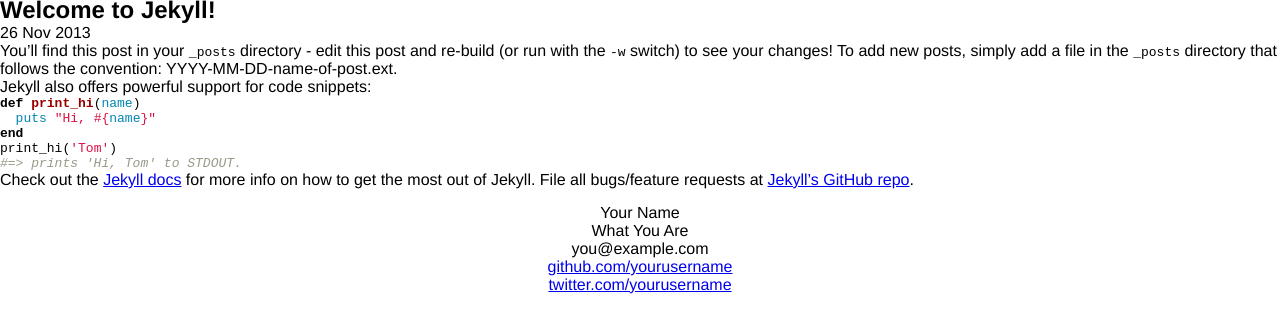
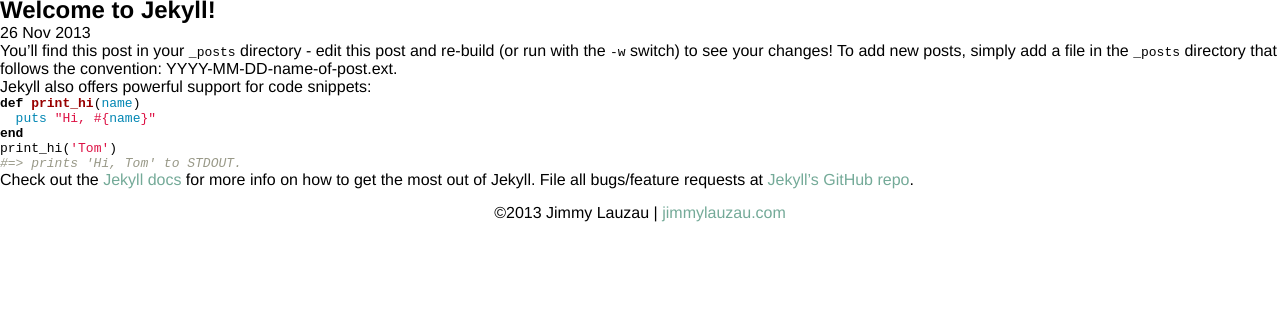
Before and after one commit to jimmay5469/jimmay5469.github.io, a Jekyll site: the page built from _posts/2013-11-26-welcome-to-jekyll.markdown, in a window 1280 px wide, cut to the strip 604-913 px from the top of the page. Built offline with Jekyll 4.4.1, drawn with Linux system fonts in a browser that asks for light colours; Markdown is read by kramdown in place of the engine named in the settings.

Commit message:
footer work

```diff
--- a/_layouts/default.html
+++ b/_layouts/default.html
@@ -41,19 +41,7 @@
           {{ content }}
 
           <div class="footer">
-            <div class="contact">
-              <p>
-                Your Name<br />
-                What You Are<br />
-                you@example.com
-              </p>
-            </div>
-            <div class="contact">
-              <p>
-                <a href="https://github.com/yourusername">github.com/yourusername</a><br />
-                <a href="https://twitter.com/yourusername">twitter.com/yourusername</a><br />
-              </p>
-            </div>
+            &copy;{{site.time | date: "%Y"}} Jimmy Lauzau | <a href="http://jimmylauzau.com">jimmylauzau.com</a>
           </div>
         </div>
 
--- a/css/main.css
+++ b/css/main.css
@@ -76,6 +76,10 @@
 }
 .connectSection {
   background-color: #74AA98;
+}
+a {
+  color: #74AA98;
+  text-decoration: none;
 }
 
 
```
